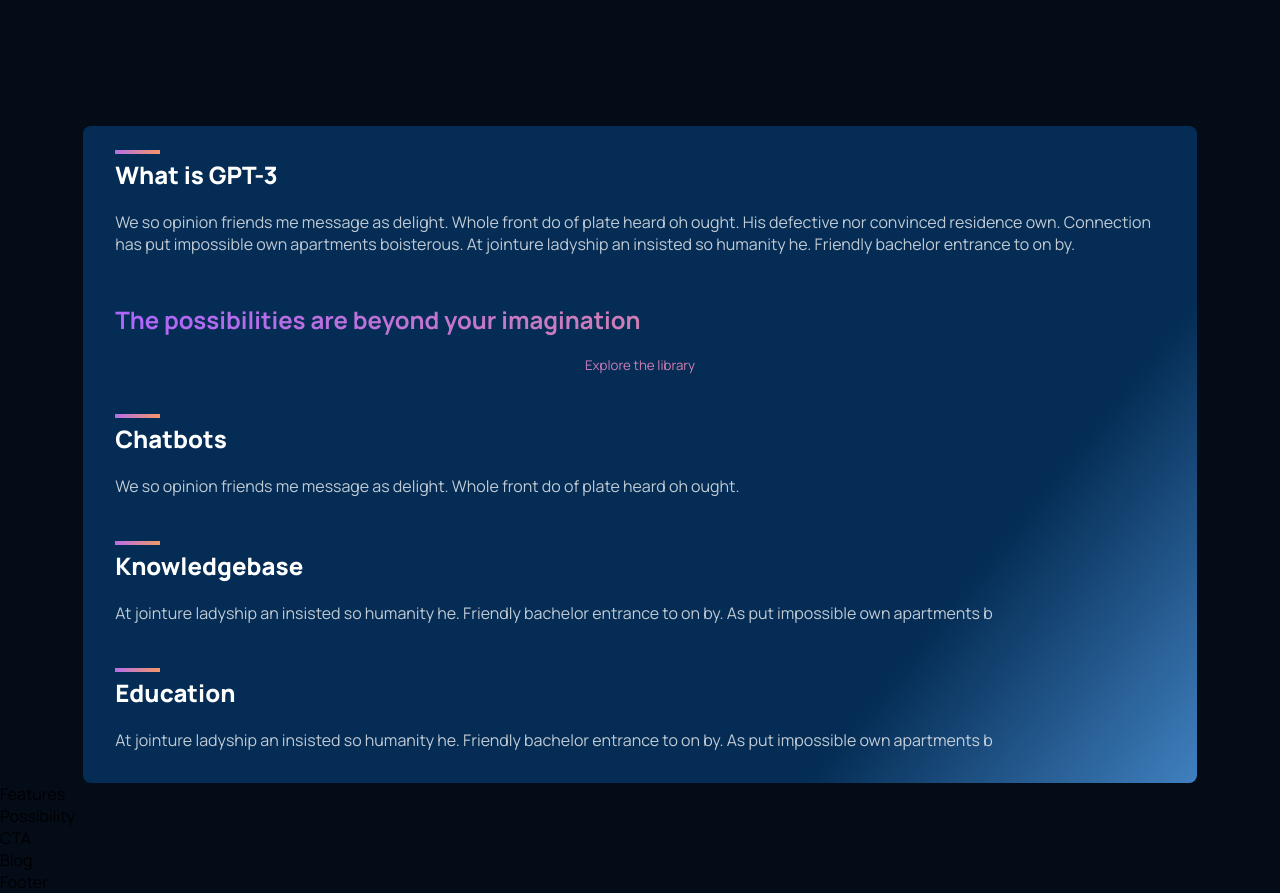
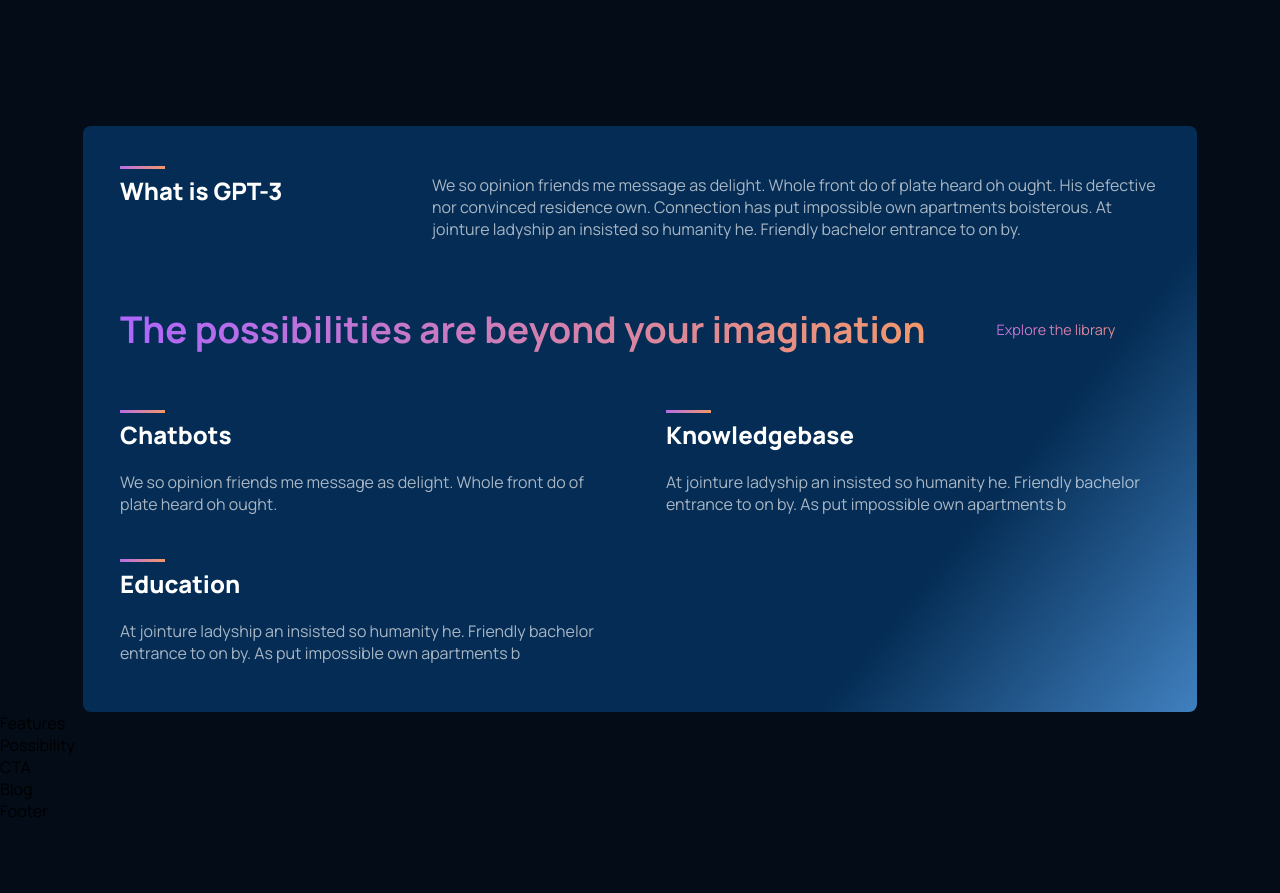
Before and after one commit to dragoshcode/gpt3-modern-ui-ux-website, a React (Create React App) app: page / in a window 1280 px wide. Shown: the part 700-1593 px from the top of the page. After the commit the page ends 1522 px from the top, so only its background shows below. Built offline with nearby package versions, Linux system fonts and the light colour scheme; the HTML template or start-up script is replaced by a standard one.

Commit message:
Tweak responsiveness for 'What is GPT3' section

```diff
--- a/src/components/feature/feature.scss
+++ b/src/components/feature/feature.scss
@@ -15,12 +15,12 @@
       #f49867 99.55%
     );
     width: 2.8rem;
-    height: 0.2rem;
-    bottom: 2.35rem;
+    height: 0.15rem;
+    top: -.5rem;
   }
 }
 
 .feature-text {
   color: white;
-  opacity: 0.75;
+  opacity: 0.65;
 }
--- a/src/containers/whatGPT3/whatGPT3.scss
+++ b/src/containers/whatGPT3/whatGPT3.scss
@@ -8,7 +8,7 @@
     rgba(64, 128, 191, 1) 100%
   );
   border-radius: 0.5rem;
-  padding: 2rem;
+  padding: 3rem 2.3rem;
   width: 87%;
   margin-inline: auto;
   margin-top: 10rem;
@@ -20,8 +20,15 @@
 
   &__cta {
     gap: 1.25rem;
+    align-items: start;
+
+    h2 {
+      font-size: 1.8rem;
+    }
+
     button {
       font-family: 'Manrope', sans-serif;
+      font-size: 0.9rem;
     }
   }
 
@@ -33,3 +40,60 @@
     }
   }
 }
+
+@media screen and (min-width: 850px) {
+  .wgpt3 {
+    gap: 4rem;
+  }
+  .wgpt3__title {
+    flex-direction: row;
+    justify-content: space-between;
+    p {
+      width: 70%;
+    }
+  }
+  .wgpt3__cta {
+    flex-direction: row;
+    align-items: center;
+    justify-content: space-between;
+    h2 {
+      font-size: 2.3rem;
+    }
+    button {
+      width: 13rem;
+    }
+  }
+
+  .wgpt3__features {
+    grid-template-columns: repeat(2, 1fr);
+  }
+}
+
+@media screen and (min-width: 1360px) {
+  .wgpt3 {
+    gap: 6rem;
+  }
+  .wgpt3__cta h2 {
+    font-size: 2.7rem;
+    width: 43rem;
+  }
+  .wgpt3__features {
+    grid-template-columns: repeat(3, 1fr);
+  }
+}
+
+@media screen and (min-width: 1600px) {
+  .wgpt3 {
+    width: 70%;
+    margin-inline: auto;
+  }
+
+  .wgpt3__cta {
+    h2 {
+      font-size: 3.2rem;
+    }
+    button {
+      font-size: 1.195rem;
+    }
+  }
+}
```
